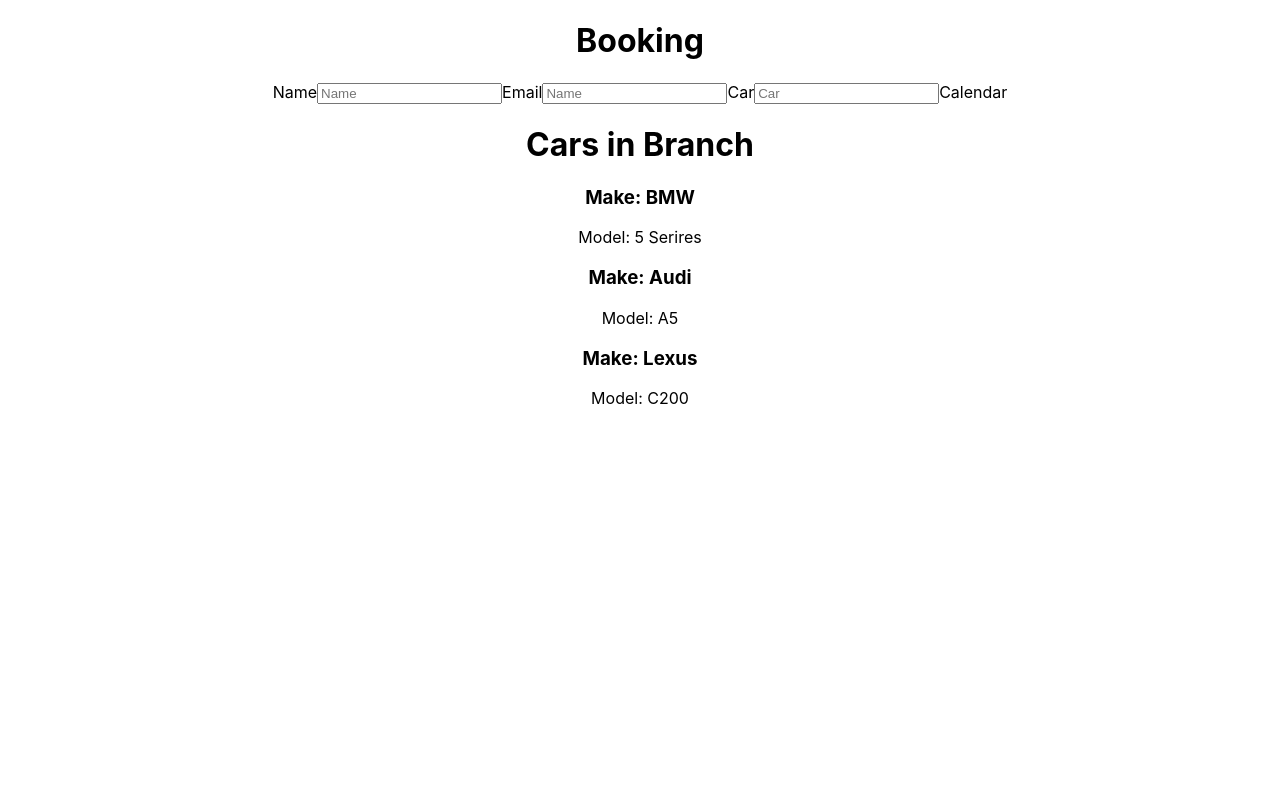
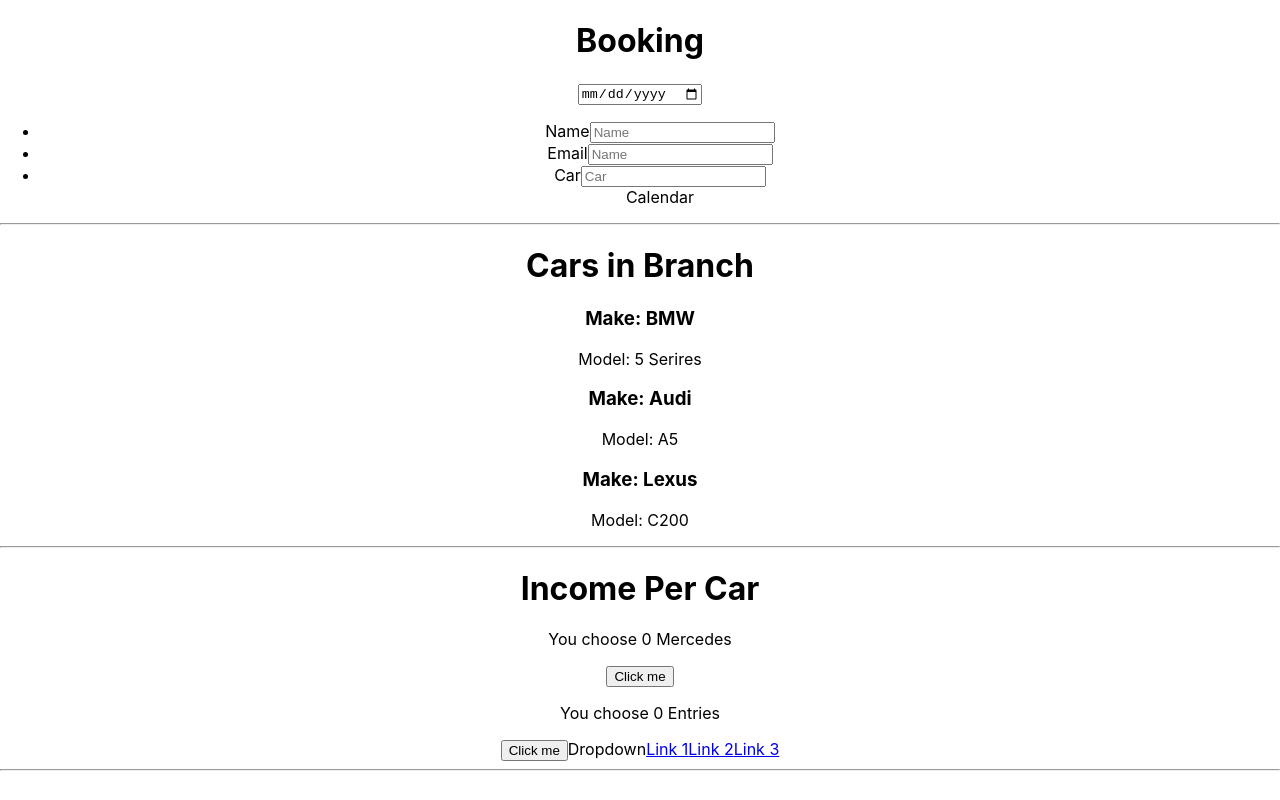
Before and after one commit to SHUBV92/Rental-Service-React, a React (Create React App) app: page / in a window 1280 px wide. Built offline with nearby package versions, Linux system fonts and the light colour scheme.

Commit message:
Added the Income Per Car Component

```diff
--- a/package.json
+++ b/package.json
@@ -9,8 +9,9 @@
     "react": "^16.13.1",
     "react-dom": "^16.13.1",
     "react-router": "^5.1.2",
-    "react-router-dom": "^5.1.2",
-    "react-scripts": "3.4.1"
+    "react-router-dom": "^5.2.0",
+    "react-scripts": "3.4.1",
+    "styled-components": "^5.1.0"
   },
   "scripts": {
     "start": "react-scripts start",
--- a/src/App.js
+++ b/src/App.js
@@ -2,13 +2,18 @@ import React from 'react';
 import './App.css';
 import Booking from './Containers/Booking';
 import Cars from './Containers/Cars';
+import IPC from './Containers/IPC/IPC'
 
 
 function App() {
   return (
     <div className="App">
      <Booking />
+     <hr />
      <Cars />
+     <hr />
+     <IPC />
+     <hr />
     </div>
   );
 }
--- a/src/Containers/Booking.jsx
+++ b/src/Containers/Booking.jsx
@@ -6,6 +6,10 @@ const Booking = () => {
     return(
         <div>
             <h1>Booking</h1>
+            <input
+            type="date"
+            placeholder="date"
+            />
             <Form />
         </div>
     )
--- a/src/Containers/Books.jsx
+++ b/src/Containers/Books.jsx
@@ -3,11 +3,11 @@ import React from 'react';
 const Books = () => {
     return (
         <div>
-            <h1>
 
-            </h1>
+
+
         </div>
     )
 }
 
-export default Books; ``
+export default Books;
--- a/src/Containers/Form/Form.jsx
+++ b/src/Containers/Form/Form.jsx
@@ -1,39 +1,42 @@
-import React from 'react'
-
+import React from "react";
 
 const Form = () => {
-
-return(
+  return (
     <div>
-
+      <ul>
+        <li>
           <label>Name</label>
           <input
             type="text"
             name="name"
             placeholder="Name"
           />
+        </li>
 
+        <li>
           <label>Email</label>
           <input
             type="email"
             name="Email"
             placeholder="Name"
           />
+        </li>
 
+        <li>
           <label>Car</label>
           <input
             type="text"
-            name="Cae"
+            name="Car"
             placeholder="Car"
           />
+        </li>
         {/* Drop Down Menu  */}
         {/*   */}
 
         <label>Calendar</label>
-
+      </ul>
     </div>
-)
-
-}
+  );
+};
 
 export default Form;
--- a/src/Containers/IPC/IPC.jsx
+++ b/src/Containers/IPC/IPC.jsx
@@ -1 +1,43 @@
-import React
+import React, { useState } from "react";
+import {
+  dropbtn,
+  dropdown,
+  dropdownContent
+} from "./IPC.styles";
+const IPC = props => {
+  const [income, setIncome] = useState(0);
+  const [carEntries, setcarEntries] = useState(0);
+  //   const [income, setIncome] = useState(0);
+
+  return (
+    <div>
+      <h1>Income Per Car</h1>
+      <p>You choose {income} Mercedes</p>
+      <button
+        onClick={() => setIncome(income + 1)}
+      >
+        Click me
+      </button>
+
+      <p>You choose {carEntries} Entries</p>
+      <button
+        onClick={() =>
+          setcarEntries(carEntries + 1)
+        }
+      >
+        Click me
+      </button>
+
+      <dropdown>
+        <dropbtn>Dropdown</dropbtn>
+        <dropdownContent>
+          <a href="#">Link 1</a>
+          <a href="#">Link 2</a>
+          <a href="#">Link 3</a>
+        </dropdownContent>
+      </dropdown>
+    </div>
+  );
+};
+
+export default IPC;
--- /dev/null
+++ b/src/Containers/IPC/IPC.styles.jsx
@@ -0,0 +1,42 @@
+import styled from 'styled-components'
+import { grey } from 'color-name';
+
+export const dropbtn = styled.button`
+    background-color: grey;
+    color: white;
+    padding:16px;
+    font-size: 16px;
+    border: none;
+    cursor: pointer;
+`
+
+// The container <div> - needed to position the dropdown content
+export const dropdown = styled.button`
+    position: relative;
+    display: inline-block;
+`
+
+export const dropdownContent = styled.button`
+    display:none;
+    position:absolute;
+    background-color:#f9f9f9;
+    min-width:160px;
+    box-shadow: 0px 8px 16px 0px rgba(0,0,0,0.2)
+    z-index: 1;
+`
+
+// Links inside the dropdown
+
+export const A = styled.a.attrs`
+    color: black;
+
+    &:hover {
+        background-color: #f1f1f1 }
+    }
+
+    &:
+
+    padding: 12px 16px;
+    text-direction: none;
+    display: block;
+`
```
Also changed, not shown: src/Containers/Cars/Cars.jsx (added, +15 -0 lines), src/Containers/Form/Form.styles.jsx (added, +18 -0 lines), src/utils/firebase.js (added), 1 other file (tests, documents, lock files or other folders). Lines whose indentation alone changed are shown as unchanged.
